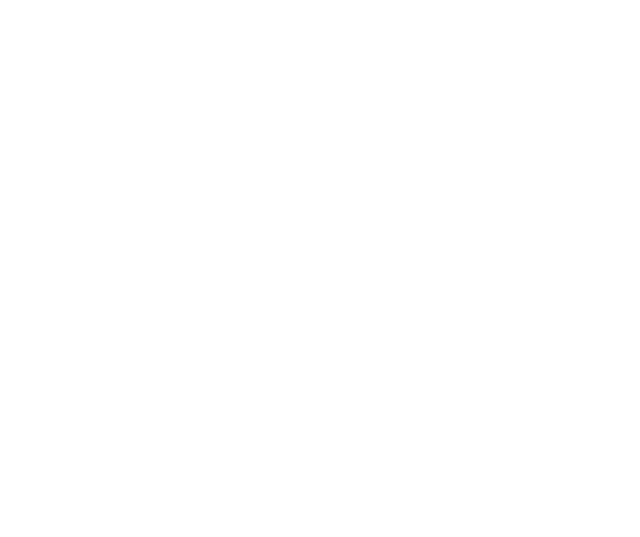
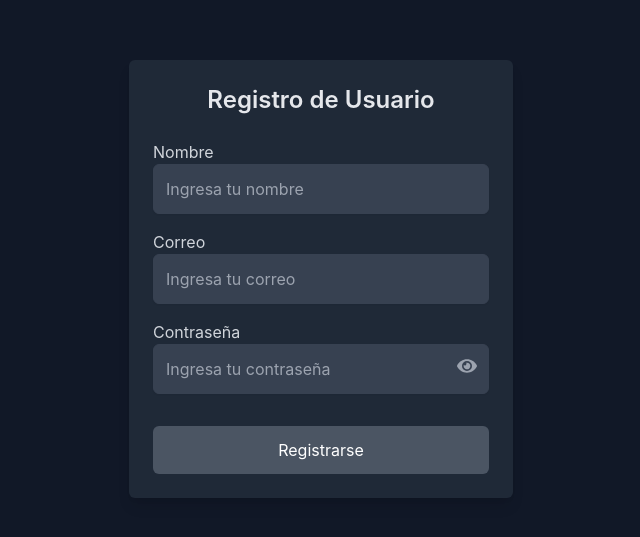
Before and after one commit to Semoca001/sistema_evaluacion_frontend, a React (Create React App) app: page /register in a window 1280 px wide. Before the commit this address had no page. Shown: the part 121-658 px from the top of the page, without its empty margins (319-959 px from the left). Built offline with nearby package versions, Linux system fonts and the light colour scheme.

Commit message:
Creacion formulario registro

```diff
--- a/package.json
+++ b/package.json
@@ -9,6 +9,7 @@
     "axios": "^1.7.7",
     "react": "^18.3.1",
     "react-dom": "^18.3.1",
+    "react-icons": "^5.3.0",
     "react-router-dom": "^6.28.0",
     "react-scripts": "5.0.1",
     "web-vitals": "^2.1.4"
--- a/src/App.js
+++ b/src/App.js
@@ -1,6 +1,8 @@
 import React, { useState } from "react";
 import { BrowserRouter as Router, Route, Routes } from "react-router-dom";
 import Home from "./components/Home"; // Asegúrate de que la ruta sea correcta
+import Login from "./components/Login"; // Importa el componente Login
+import Register from "./components/Register"; // Importa el componente Register
 
 function App() {
   const [userRole] = useState("admin"); // Esto debe venir del sistema de autenticación
@@ -9,6 +11,8 @@
     <Router>
       <Routes>
         <Route path="/" element={<Home userRole={userRole} />} />
+        <Route path="/login" element={<Login />} /> {/* Ruta para Login */}
+        <Route path="/register" element={<Register />} /> {/* Ruta para Register */}
       </Routes>
     </Router>
   );
--- a/src/components/Register.js
+++ b/src/components/Register.js
@@ -1,119 +1,155 @@
 import React, { useState } from "react";
+import axios from "axios";
+import { validateNombre, validateCorreo, validateContrasena } from "../utils/formValidations";
+import "tailwindcss/tailwind.css";
+import { FaEye, FaEyeSlash } from 'react-icons/fa';
 
 const Register = () => {
-  const [name, setName] = useState("");
-  const [email, setEmail] = useState("");
-  const [password, setPassword] = useState("");
-  const [confirmPassword, setConfirmPassword] = useState("");
-  const [error, setError] = useState("");
-  const [success, setSuccess] = useState("");
+  const [nombre, setNombre] = useState("");
+  const [correo, setCorreo] = useState("");
+  const [contrasena, setContrasena] = useState("");
+  const [errorNombre, setErrorNombre] = useState("");
+  const [errorCorreo, setErrorCorreo] = useState("");
+  const [errorContrasena, setErrorContrasena] = useState("");
+  const [isSubmitDisabled, setIsSubmitDisabled] = useState(true);
+  const [isPasswordVisible, setIsPasswordVisible] = useState(false);
+  const [message, setMessage] = useState("");
+  const [messageType, setMessageType] = useState("success");
 
-  const handleRegister = async (e) => {
+  const handleNombreChange = (e) => {
+    const value = e.target.value;
+    const filteredValue = value.replace(/[^A-Za-záéíóúÁÉÍÓÚñÑ\s]/g, '');
+    setNombre(filteredValue);
+    const error = validateNombre(filteredValue);
+    setErrorNombre(error);
+    validateForm();
+  };
+
+  const handleCorreoChange = (e) => {
+    const value = e.target.value;
+    setCorreo(value);
+    const error = validateCorreo(value);
+    setErrorCorreo(error);
+    validateForm();
+  };
+
+  const handleContrasenaChange = (e) => {
+    const value = e.target.value;
+    setContrasena(value);
+    const error = validateContrasena(value);
+    setErrorContrasena(error);
+    validateForm();
+  };
+
+  const togglePasswordVisibility = () => {
+    setIsPasswordVisible(prevState => !prevState);
+  };
+
+  const validateForm = () => {
+    if (!errorNombre && !errorCorreo && !errorContrasena && nombre && correo && contrasena) {
+      setIsSubmitDisabled(false);
+    } else {
+      setIsSubmitDisabled(true);
+    }
+  };
+
+  const handleSubmit = async (e) => {
     e.preventDefault();
-
-    // Validación simple de los campos
-    if (!name || !email || !password || !confirmPassword) {
-      setError("Por favor, ingresa todos los campos.");
-      return;
+    if (!isSubmitDisabled) {
+      try {
+        const response = await axios.post("http://localhost:5000/api/v1/users/register", {
+          nombre,
+          correo,
+          contrasena,
+          rol_id: 1,
+        });
+        setMessage("¡Registro exitoso! Bienvenido.");
+        setMessageType("success");
+      } catch (error) {
+        if (error.response) {
+          setMessage(error.response.data.message || "Error al registrar el usuario.");
+        } else {
+          setMessage("Error al conectar con el servidor.");
         }
-
-    if (password !== confirmPassword) {
-      setError("Las contraseñas no coinciden.");
-      return;
+        setMessageType("error");
       }
-
-    // Aquí puedes hacer la solicitud a tu backend para registrar al usuario
-    console.log("Registrando usuario", name, email, password);
-
-    // Simulación de éxito (en la vida real, es donde manejarías la respuesta del backend)
-    setSuccess("¡Registro exitoso! Ahora puedes iniciar sesión.");
-    setError("");
+    }
   };
 
   return (
-    <div className="flex justify-center items-center min-h-screen bg-gray-100">
-      <div className="bg-white p-8 rounded-lg shadow-lg w-96">
-        <h2 className="text-2xl font-bold text-center mb-6 text-gray-800">Crear Cuenta</h2>
+    <div className="flex items-center justify-center min-h-screen bg-gray-900">
+      <div className="max-w-sm w-full bg-gray-800 p-6 rounded-md shadow-lg">
+        <h2 className="text-2xl font-semibold text-center text-gray-200 mb-6">Registro de Usuario</h2>
 
-        {/* Formulario de registro */}
-        <form onSubmit={handleRegister}>
-          <div className="mb-4">
-            <label htmlFor="name" className="block text-sm font-medium text-gray-600">
-              Nombre
-            </label>
+
+        <form onSubmit={handleSubmit} className="space-y-4">
+          <div>
+            <label className="block text-gray-300" htmlFor="nombre">Nombre</label>
             <input
               type="text"
-              id="name"
-              className="mt-2 p-3 w-full border border-gray-300 rounded-md focus:outline-none focus:ring-2 focus:ring-blue-500"
-              placeholder="Tu nombre completo"
-              value={name}
-              onChange={(e) => setName(e.target.value)}
+              id="nombre"
+              value={nombre}
+              onChange={handleNombreChange}
+              maxLength="50"
+              className="w-full p-3 border border-gray-700 rounded-md shadow-sm bg-gray-700 text-gray-200 focus:outline-none focus:ring-2 focus:ring-blue-500"
+              placeholder="Ingresa tu nombre"
             />
+            {errorNombre && <p className="text-red-400 text-sm mt-1">{errorNombre}</p>}
           </div>
 
-          <div className="mb-4">
-            <label htmlFor="email" className="block text-sm font-medium text-gray-600">
-              Correo electrónico
-            </label>
+          <div>
+            <label className="block text-gray-300" htmlFor="correo">Correo</label>
             <input
               type="email"
-              id="email"
-              className="mt-2 p-3 w-full border border-gray-300 rounded-md focus:outline-none focus:ring-2 focus:ring-blue-500"
-              placeholder="Tu correo electrónico"
-              value={email}
-              onChange={(e) => setEmail(e.target.value)}
+              id="correo"
+              value={correo}
+              onChange={handleCorreoChange}
+              className="w-full p-3 border border-gray-700 rounded-md shadow-sm bg-gray-700 text-gray-200 focus:outline-none focus:ring-2 focus:ring-blue-500"
+              placeholder="Ingresa tu correo"
             />
+            {errorCorreo && <p className="text-red-400 text-sm mt-1">{errorCorreo}</p>}
           </div>
 
-          <div className="mb-4">
-            <label htmlFor="password" className="block text-sm font-medium text-gray-600">
-              Contraseña
-            </label>
+          <div>
+            <label className="block text-gray-300" htmlFor="contrasena">Contraseña</label>
+            <div className="relative">
               <input
-              type="password"
-              id="password"
-              className="mt-2 p-3 w-full border border-gray-300 rounded-md focus:outline-none focus:ring-2 focus:ring-blue-500"
-              placeholder="Tu contraseña"
-              value={password}
-              onChange={(e) => setPassword(e.target.value)}
+                type={isPasswordVisible ? "text" : "password"}
+                id="contrasena"
+                value={contrasena}
+                onChange={handleContrasenaChange}
+                minLength="10"
+                maxLength="20"
+                className="w-full p-3 border border-gray-700 rounded-md shadow-sm bg-gray-700 text-gray-200 focus:outline-none focus:ring-2 focus:ring-blue-500"
+                placeholder="Ingresa tu contraseña"
               />
+              <button
+                type="button"
+                onClick={togglePasswordVisibility}
+                className="absolute right-3 top-3 text-gray-400 hover:text-gray-200 focus:outline-none"
+              >
+                {isPasswordVisible ? <FaEyeSlash size={20} /> : <FaEye size={20} />}
+              </button>
+            </div>
+            {errorContrasena && <p className="text-red-400 text-sm mt-1">{errorContrasena}</p>}
           </div>
 
-          <div className="mb-6">
-            <label htmlFor="confirmPassword" className="block text-sm font-medium text-gray-600">
-              Confirmar Contraseña
-            </label>
-            <input
-              type="password"
-              id="confirmPassword"
-              className="mt-2 p-3 w-full border border-gray-300 rounded-md focus:outline-none focus:ring-2 focus:ring-blue-500"
-              placeholder="Confirma tu contraseña"
-              value={confirmPassword}
-              onChange={(e) => setConfirmPassword(e.target.value)}
-            />
+          {message && (
+          <div className={`mb-4 p-3 rounded-md ${messageType === "success" ? 'bg-green-600' : 'bg-red-600'}`}>
+            <p className="text-white text-center">{message}</p>
           </div>
+        )}
 
-          {/* Mostrar errores */}
-          {error && <p className="text-red-500 text-sm mb-4">{error}</p>}
-          {/* Mostrar mensaje de éxito */}
-          {success && <p className="text-green-500 text-sm mb-4">{success}</p>}
-
+          <div>
             <button
               type="submit"
-            className="w-full bg-blue-600 text-white p-3 rounded-md hover:bg-blue-700 focus:outline-none"
+              disabled={isSubmitDisabled}
+              className={`w-full p-3 mt-4 text-white rounded-md ${isSubmitDisabled ? 'bg-gray-600' : 'bg-blue-600 hover:bg-blue-700'}`}
             >
               Registrarse
             </button>
+          </div>
         </form>
-
-        <div className="mt-4 text-center">
-          <p className="text-sm text-gray-600">
-            ¿Ya tienes cuenta?{" "}
-            <a href="/login" className="text-blue-600 hover:text-blue-700">
-              Inicia sesión aquí
-            </a>
-          </p>
-        </div>
       </div>
     </div>
   );
--- /dev/null
+++ b/src/hooks/useForm.js
@@ -0,0 +1,62 @@
+import { useState } from "react";
+import { validateNombre, validateCorreo, validateContrasena } from "../utils/formValidations"; // Asegúrate de que la ruta sea correcta
+
+// Este hook manejará el estado y las validaciones del formulario
+export const useForm = () => {
+  const [nombre, setNombre] = useState("");
+  const [correo, setCorreo] = useState("");
+  const [contrasena, setContrasena] = useState("");
+  const [errorNombre, setErrorNombre] = useState("");
+  const [errorCorreo, setErrorCorreo] = useState("");
+  const [errorContrasena, setErrorContrasena] = useState("");
+  const [isSubmitDisabled, setIsSubmitDisabled] = useState(true);
+
+  // Validaciones
+  const handleNombreChange = (e) => {
+    const value = e.target.value;
+    const filteredValue = value.replace(/[^A-Za-záéíóúÁÉÍÓÚñÑ\s]/g, ''); // Solo letras y espacios
+    setNombre(filteredValue);
+    const error = validateNombre(filteredValue);
+    setErrorNombre(error);
+    validateForm();
+  };
+
+  const handleCorreoChange = (e) => {
+    const value = e.target.value;
+    setCorreo(value);
+    const error = validateCorreo(value);
+    setErrorCorreo(error);
+    validateForm();
+  };
+
+  const handleContrasenaChange = (e) => {
+    const value = e.target.value;
+    setContrasena(value);
+    const error = validateContrasena(value);
+    setErrorContrasena(error);
+    validateForm();
+  };
+
+  // Verifica si el formulario es válido
+  const validateForm = () => {
+    if (!errorNombre && !errorCorreo && !errorContrasena && nombre && correo && contrasena) {
+      setIsSubmitDisabled(false);
+    } else {
+      setIsSubmitDisabled(true);
+    }
+  };
+
+  // Este hook retorna todo lo necesario para controlar el formulario
+  return {
+    nombre,
+    correo,
+    contrasena,
+    errorNombre,
+    errorCorreo,
+    errorContrasena,
+    isSubmitDisabled,
+    handleNombreChange,
+    handleCorreoChange,
+    handleContrasenaChange
+  };
+};
--- /dev/null
+++ b/src/utils/formValidations.js
@@ -0,0 +1,25 @@
+// Validar el nombre: solo letras y longitud máxima de 50
+export const validateNombre = (nombre) => {
+    const regex = /^[A-Za-záéíóúÁÉÍÓÚñÑ\s]+$/;  // Expresión regular que permite solo letras y espacios
+    if (!nombre) return "El nombre es obligatorio.";
+    if (nombre.length > 50) return "El nombre no puede tener más de 50 caracteres.";
+    if (!regex.test(nombre)) return "El nombre solo puede contener letras y espacios.";
+    return "";  // Si todo está bien
+  };
+
+  // Validar el correo
+  export const validateCorreo = (correo) => {
+    const regex = /^[a-zA-Z0-9._-]+@[a-zA-Z0-9.-]+\.[a-zA-Z]{2,6}$/; // Expresión regular para el correo
+    if (!correo) return "El correo es obligatorio.";
+    if (!regex.test(correo)) return "Por favor ingresa un correo válido.";
+    return "";  // Si todo está bien
+  };
+
+  // Validar la contraseña: mínimo 10 y máximo 20 caracteres
+  export const validateContrasena = (contrasena) => {
+    if (!contrasena) return "La contraseña es obligatoria.";
+    if (contrasena.length < 10 || contrasena.length > 20) {
+      return "La contraseña debe tener entre 10 y 20 caracteres.";
+    }
+    return "";  // Si todo está bien
+  };
```
Also changed, not shown: 1 other file (tests, documents, lock files or other folders). Lines whose indentation alone changed are shown as unchanged.
